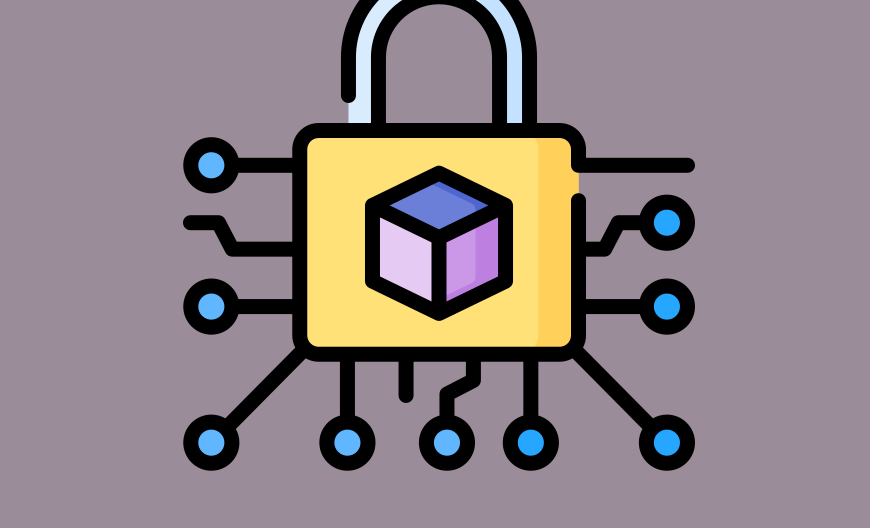
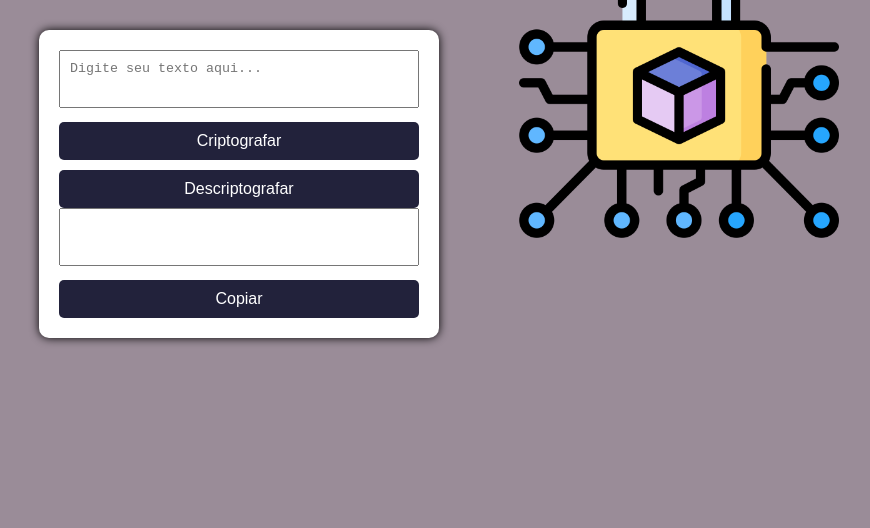
Before and after one commit to ChavesGabriella/desafio-challenge-programa-one, a plain HTML site: page index.html in a window 1280 px wide. Shown: the part 272-800 px from the top of the page, without its empty margins (201-1071 px from the left). Drawn offline with nearby package versions, Linux system fonts and the light colour scheme.

Commit message:
criação das 2 funções e feita a estilização restante da página

```diff
--- a/script.js
+++ b/script.js
@@ -8,3 +8,22 @@ function encryptText() {
         .replace(/u/g, 'ufat');
     document.getElementById('resultText').value = encryptedText;
 }
+
+function decryptText() {
+    let text = document.getElementById('resultText').value;
+    let decryptedText = text
+        .replace(/enter/g, 'e')
+        .replace(/imes/g, 'i')
+        .replace(/ai/g, 'a')
+        .replace(/ober/g, 'o')
+        .replace(/ufat/g, 'u');
+    document.getElementById('resultText').value = decryptedText;
+}
+
+function copyToClipboard() {
+    let resultText = document.getElementById('resultText');
+    resultText.select();
+    resultText.setSelectionRange(0, 99999);
+    document.execCommand('copy');
+    alert("Texto copiado: " + resultText.value);
+}
--- a/style/style.css
+++ b/style/style.css
@@ -40,3 +40,77 @@ body {
     color: #ade8f4;
     text-align: center;
 }
+
+.container {
+    background-color: #fff;
+    padding: 20px;
+    border-radius: 10px;
+    box-shadow: 0 0 10px #000000;
+    width: 100%;
+    box-sizing: border-box;
+}
+
+img {
+    max-width: 100%;
+    height: auto;
+    margin-bottom: 20px;
+}
+
+textarea {
+    width: 100%;
+    height: 100px;
+    resize: none;
+    padding: 10px;
+    box-sizing: border-box;
+}
+
+textarea#resultText {
+    height: 150px;
+}
+
+button {
+    width: 100%;
+    padding: 10px;
+    margin-top: 10px;
+    background-color: var(--cor-botao);
+    color: white;
+    border: none;
+    border-radius: 5px;
+    cursor: pointer;
+    font-size: 1rem;
+}
+
+button:hover {
+    background-color: #1e1e2d;
+}
+
+@media (min-width: 601px) {
+    .conteudo_principal {
+        flex-direction: row;
+        align-items: flex-start;
+        justify-content: space-between;
+        gap: 40px;
+    }
+
+    .conteudo_principal_secao {
+        width: 50%;
+    }
+
+    .conteudo_principal_secao_titulo {
+        text-align: left;
+    }
+
+    img {
+        width: 50%;
+        max-width: 320px;
+        margin: 0;
+    }
+
+    textarea {
+        height: 58px;
+    }
+
+    textarea#resultText {
+        height: 58px;
+    }
+}
```
